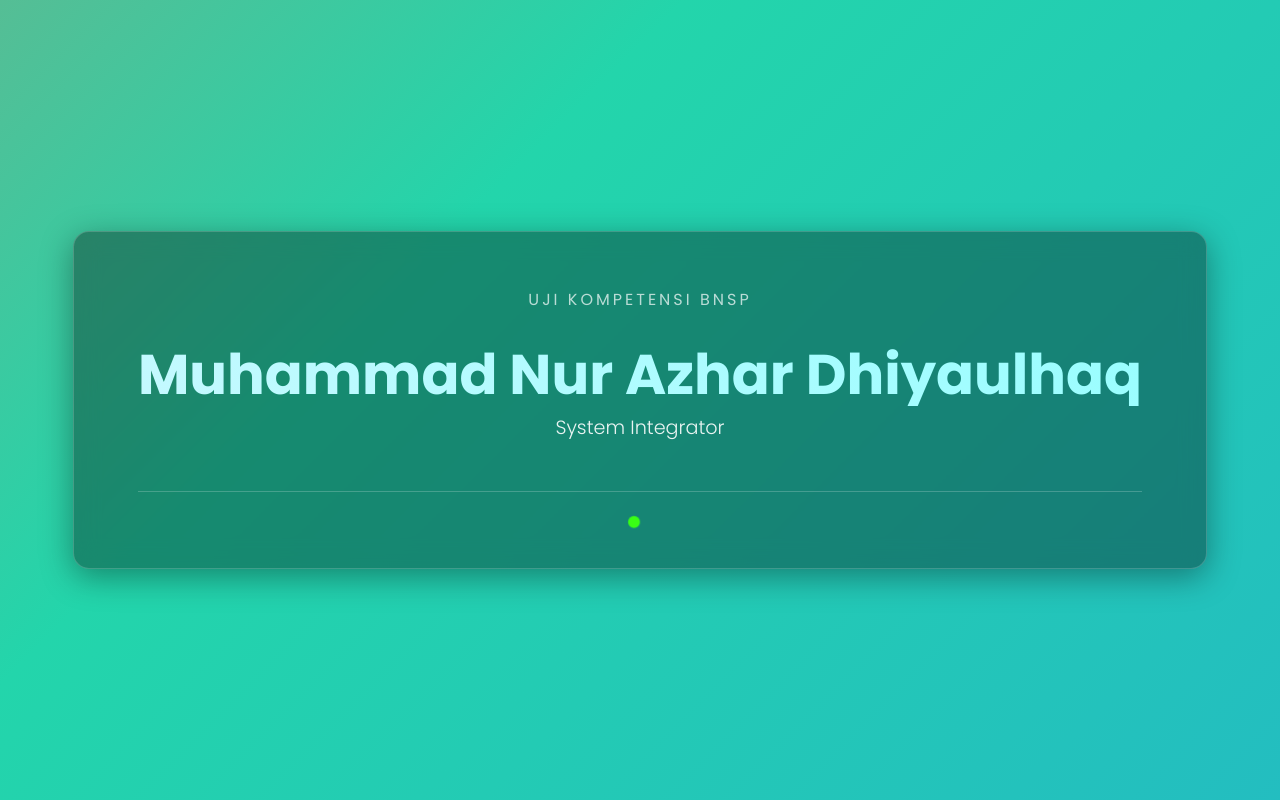
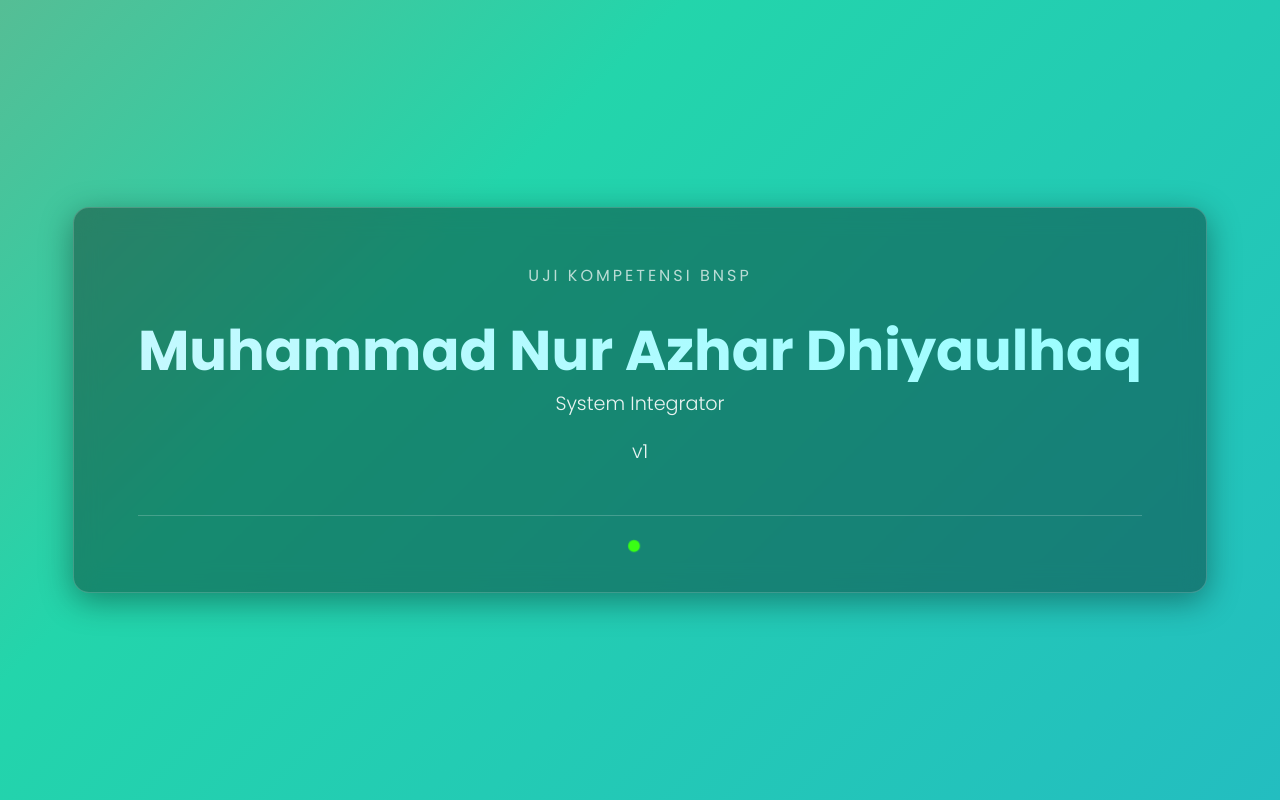
Before and after one commit to dhiyazhar/ujkbnsp-system-integrator-webapp, a React (Vite) app: page / in a window 1280 px wide. Built offline with nearby package versions, Linux system fonts and the light colour scheme.

Commit message:
testing build trigger after changes

```diff
--- a/src/App.tsx
+++ b/src/App.tsx
@@ -9,6 +9,8 @@
         <p className="header-text">Uji Kompetensi BNSP</p>
         <h1 className="participant-name">{namaPeserta}</h1>
         <p className="scheme-text">System Integrator</p>
+        <p className="scheme-text">v1</p>
+
 
         <div className="deployment-status">
           <span className="status-dot"></span>
```
